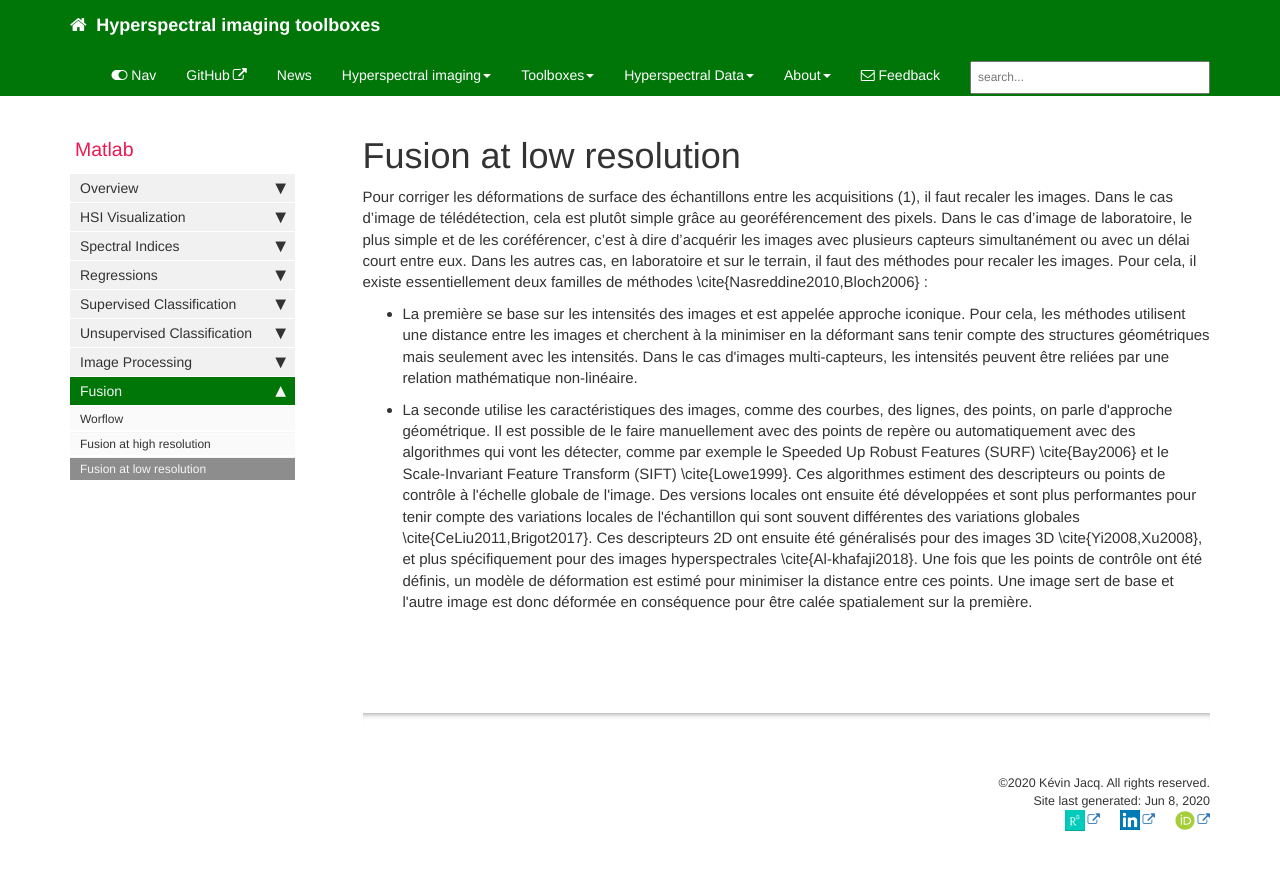
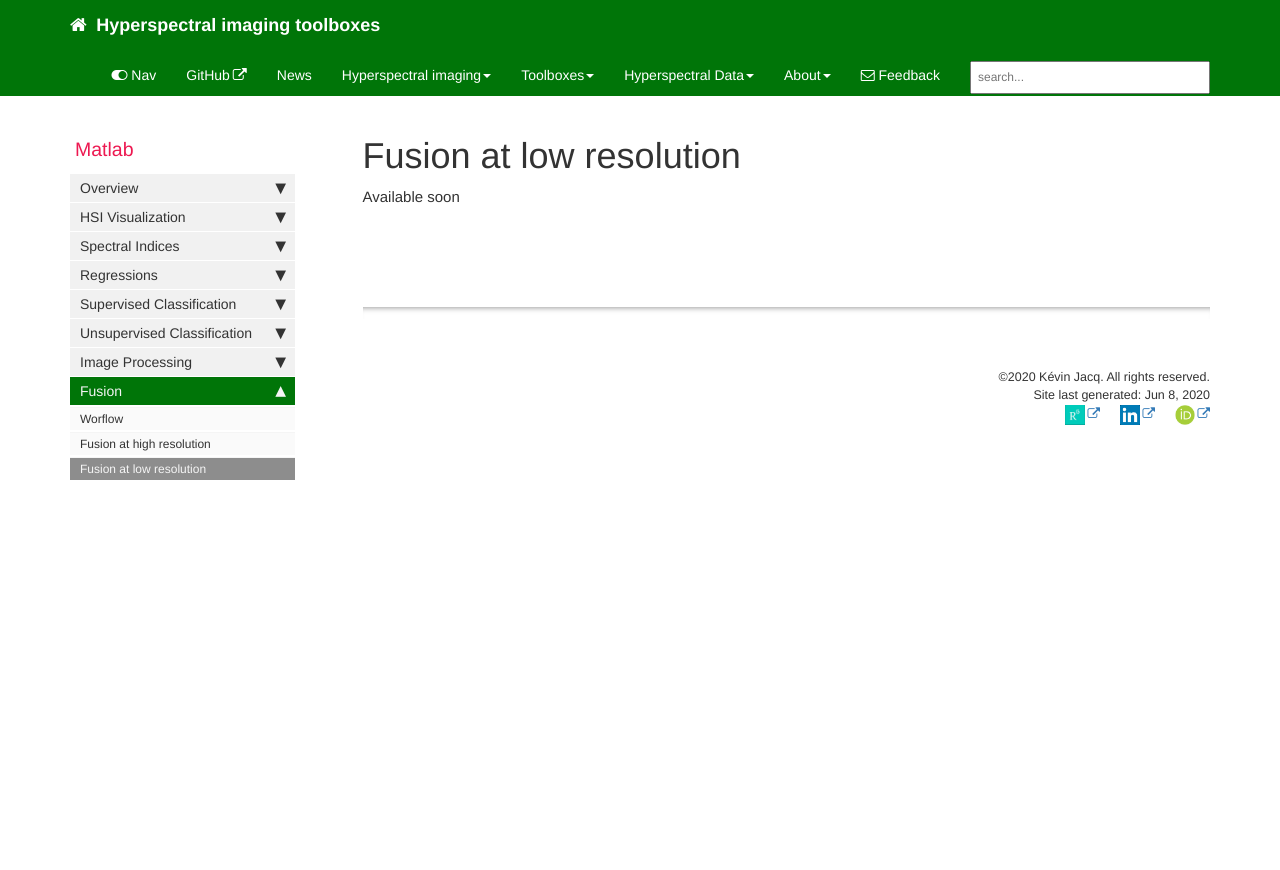
Before and after one commit to JacqKevin/JacqKevin.github.io, a Jekyll site: the page built from pages/Matlab/FusionBR.md, in a window 1280 px wide. Shown: the top 870 px of the page. Built offline with Jekyll 4.4.1, drawn with Linux system fonts in a browser that asks for light colours; comment, search, counter and statistics services are not loaded.

Commit message:
Update FusionBR.md

```diff
--- a/pages/Matlab/FusionBR.md
+++ b/pages/Matlab/FusionBR.md
@@ -5,9 +5,4 @@ permalink: FusionBR.html
 sidebar: Matlab_sidebar
 ---
 
-Pour corriger les déformations de surface des échantillons entre les acquisitions (1), il faut recaler les images. Dans le cas d'image de télédétection, cela est plutôt simple grâce au georéférencement des pixels. Dans le cas d'image de laboratoire, le plus simple et de les coréférencer, c'est à dire d'acquérir les images avec plusieurs capteurs simultanément ou avec un délai court entre eux. Dans les autres cas, en laboratoire et sur le terrain, il faut des méthodes pour recaler les images. Pour cela, il existe essentiellement deux familles de méthodes \cite{Nasreddine2010,Bloch2006} :
-
-<ul>
-<li> La première se base sur les intensités des images et est appelée approche iconique. Pour cela, les méthodes utilisent une distance entre les images et cherchent à la minimiser en la déformant sans tenir compte des structures géométriques mais seulement avec les intensités. Dans le cas d'images multi-capteurs, les intensités peuvent être reliées par une relation mathématique non-linéaire. </li>
-<li> La seconde utilise les caractéristiques des images, comme des courbes, des lignes, des points, on parle d'approche géométrique. Il est possible de le faire manuellement avec des points de repère ou automatiquement avec des algorithmes qui vont les détecter, comme par exemple le Speeded Up Robust Features (SURF) \cite{Bay2006} et le Scale-Invariant Feature Transform (SIFT) \cite{Lowe1999}. Ces algorithmes estiment des descripteurs ou points de contrôle à l'échelle globale de l'image. Des versions locales ont ensuite été développées et sont plus performantes pour tenir compte des variations locales de l'échantillon qui sont souvent différentes des variations globales \cite{CeLiu2011,Brigot2017}. Ces descripteurs 2D ont ensuite été généralisés pour des images 3D \cite{Yi2008,Xu2008}, et plus spécifiquement pour des images hyperspectrales \cite{Al-khafaji2018}. Une fois que les points de contrôle ont été définis, un modèle de déformation est estimé pour minimiser la distance entre ces points. Une image sert de base et l'autre image est donc déformée en conséquence pour être calée spatialement sur la première. </li>
-</ul>
+Available soon
```
